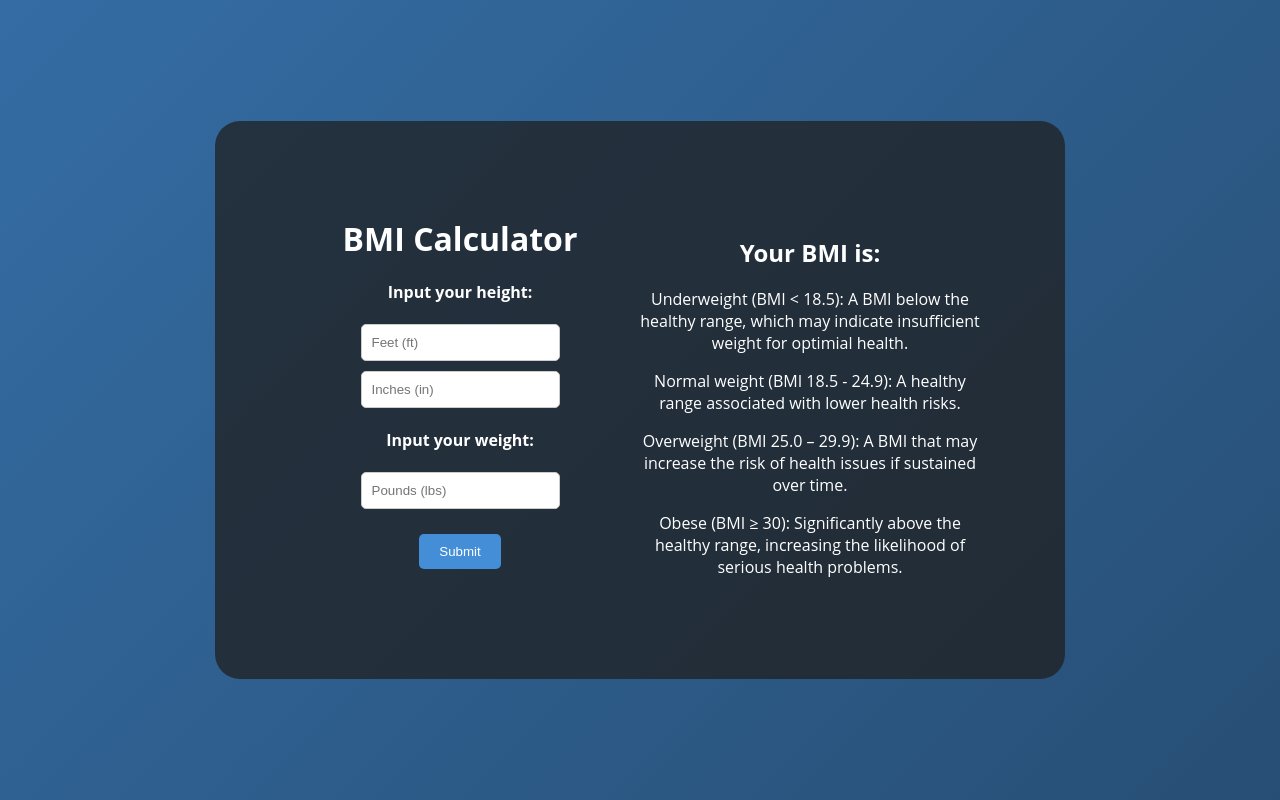
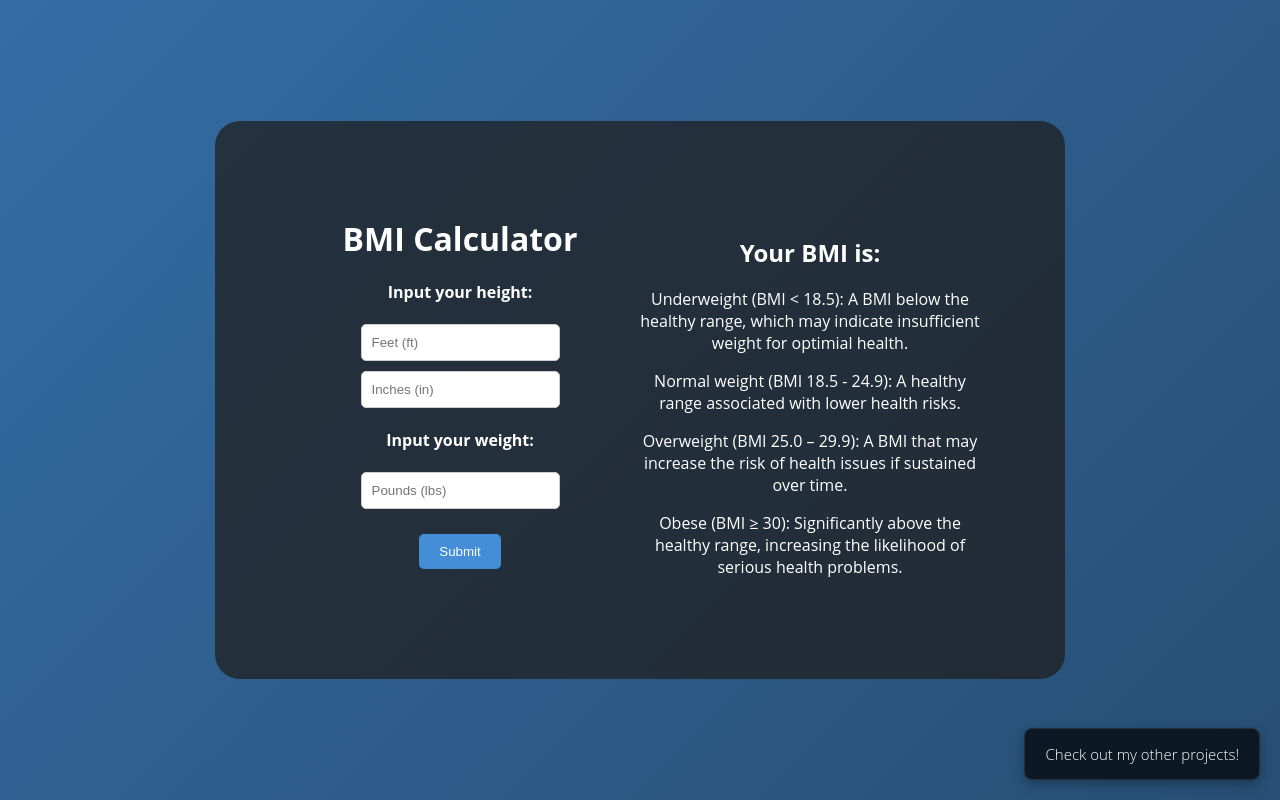
Before and after one commit to CJampion-8/bmi_calculator, a React (Create React App) app: page / in a window 1280 px wide. Built offline with nearby package versions, Linux system fonts and the light colour scheme.

Commit message:
Added portfolio button

```diff
--- a/src/App.js
+++ b/src/App.js
@@ -17,6 +17,7 @@ function App() {
     };
 
     return (
+        <>
         <div className="App">
             <div className="Calculator">
                 <h1>BMI Calculator</h1>
@@ -40,6 +41,12 @@ function App() {
                 <p>Obese (BMI ≥ 30): Significantly above the healthy range, increasing the likelihood of serious health problems.</p>
             </div>
         </div>
+
+        <a href="" target="_blank" rel="noopener noreferrer" className="portfolioRedirect">
+            Check out my other projects!
+        </a>
+
+        </>
     );
 }
 
--- a/src/style.css
+++ b/src/style.css
@@ -77,3 +77,32 @@ html {
         background-position: 0% 50%;
     }
 }
+
+.portfolioRedirect {
+    position: fixed;
+    bottom: 20px;
+    right: 20px;
+    display: flex;
+    justify-content: center;
+    align-items: center;
+    padding: 15px 20px;
+    border-radius: 8px;
+    background-color: rgba(0, 0, 0, 0.7);
+    backdrop-filter: blur(10px);
+    text-align: center;
+    text-decoration: none;
+    color: white;
+    font-weight: 300;
+    z-index: 1000;
+    box-shadow: 0 4px 12px rgba(0, 0, 0, 0.3);
+    transition: all 0.3s ease;
+    font-size: 15px;
+    border: 1px solid rgba(255, 255, 255, 0.1);
+    cursor: pointer;
+}
+
+.portfolioRedirect:hover {
+    background-color: rgba(0, 0, 0, 0.9);
+    transform: translateY(-2px);
+    box-shadow: 0 6px 16px rgba(0, 0, 0, 0.4);
+}
```
